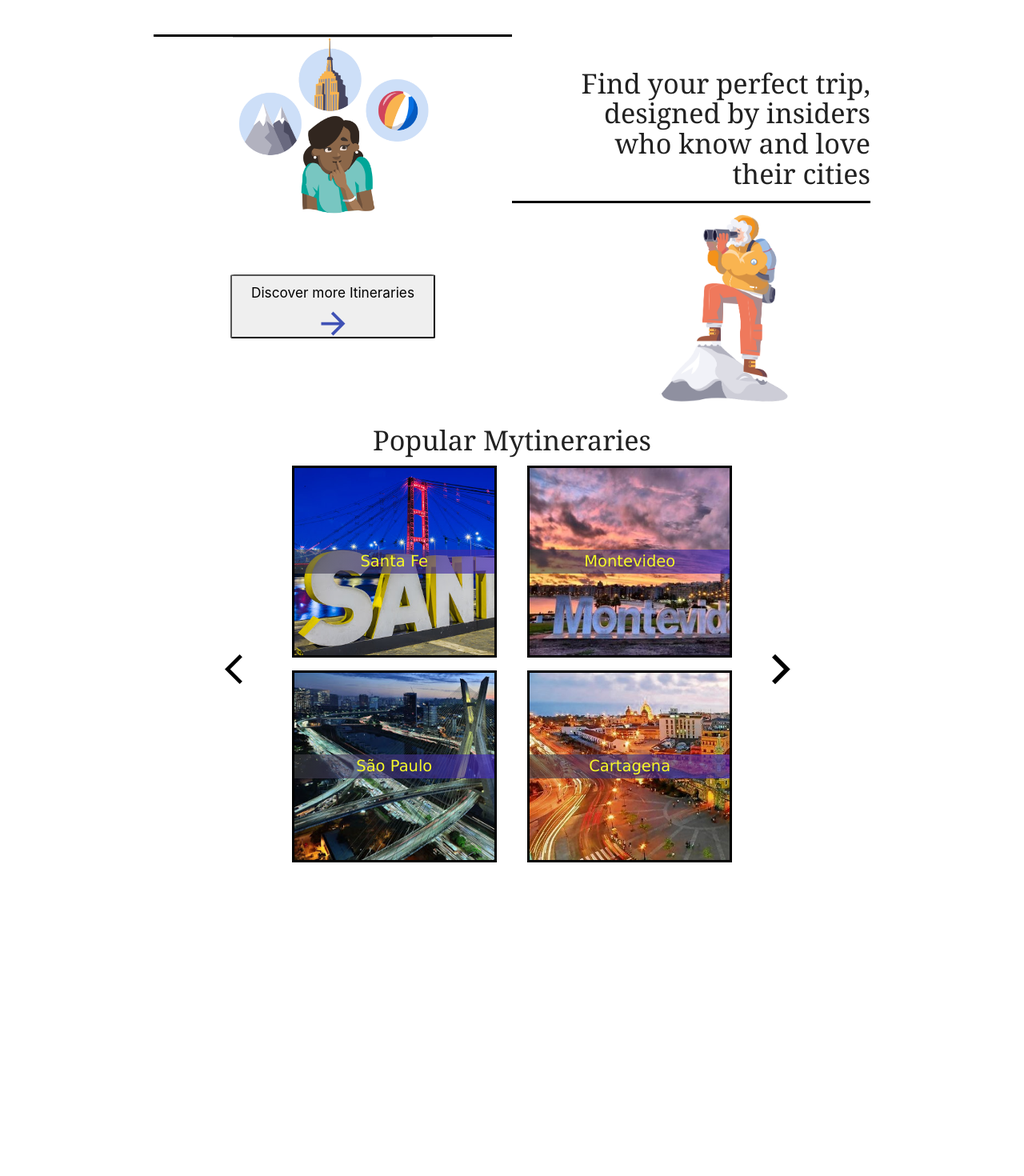
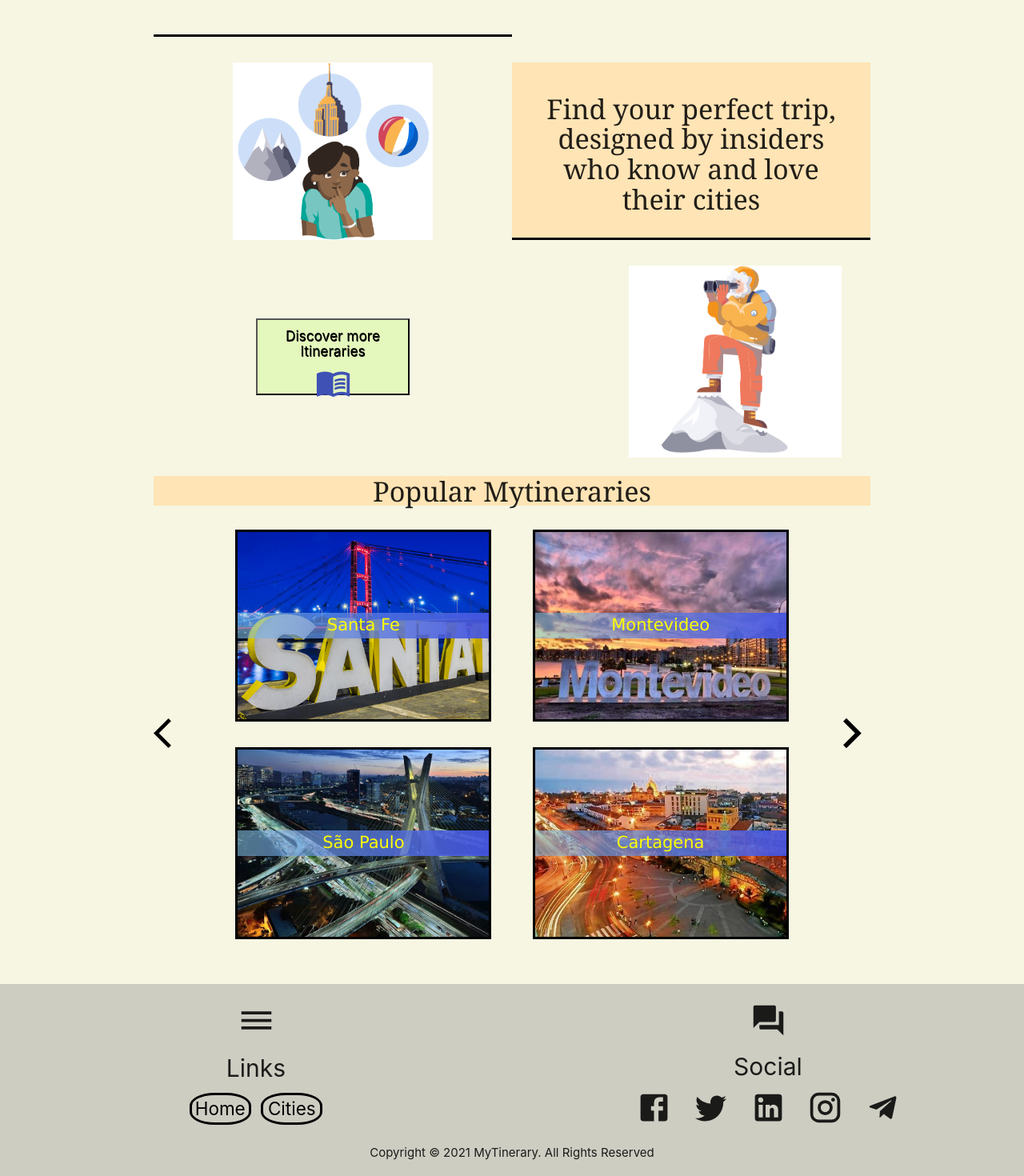
Before and after one commit to FranciscoFlorentin/FlorentinMytinerary, a React (Create React App) app in the folder frontend/: page / in a window 1280 px wide. Shown: the part 594-2064 px from the top of the page at 80% size. Before the commit the page ends 1688 px from the top, so only its background shows below. Built offline with nearby package versions, Linux system fonts and the light colour scheme.

Commit message:
añadi componente Footer, modifique estilos del footer y retoque el componente Section

```diff
--- a/frontend/src/App.css
+++ b/frontend/src/App.css
@@ -3,7 +3,9 @@ html *{
   margin: 0;
   box-sizing: border-box;
 }
-
+body{
+  background-color: rgba(245, 243, 215, 0.700);
+}
 /* HEADER */
 header{
   display: flex!important;
@@ -17,14 +19,23 @@ header{
 /* Nav */
 #nav1{
   width: 20vw;
-  background-color: rgba(105, 105, 238, 0.829);
+  background-color: rgba(92, 92, 201, 0.678);
 }
 #nav1 ul{
   display: flex;
   justify-content: space-evenly;
 }
-
+.active{
+  background-color: rgb(136, 136, 248);
+}
+#nav1 ul p{
+  font-size: 1.7rem;
+}
 /* CAROUSEL */
+.tituloCar{
+  text-align: center;
+  background-color: moccasin;
+}
 .car1{
   display: flex;
   align-items: center;
@@ -34,22 +45,32 @@ header{
   margin: 0 0 !important;
   display: flex;
   flex-wrap: wrap;
-  justify-content: space-evenly;
+  justify-content: center;
+}
+.fotos:hover{
+  background-size: 35vw !important;
+  background-position: 40%;
+
+}
+.fotos div:hover{
+  font-size: 2vw;
+  color: yellow;
+  font-family: cursive;
 }
 .fotos{
-  margin-bottom: 2vh;
+  margin: 2vh 2vw;
   border: solid black;
   display: flex;
   justify-content: center;
   align-items: center;
 }
 .nombreCiudad{
-  color: rgb(245, 248, 41);
-  font-size: 1.3rem;
+  color: yellow;
+  font-size: 1.4rem;
   font-family: 'Lucida Sans', 'Lucida Sans Regular', 'Lucida Grande', 'Lucida Sans Unicode', Geneva, Verdana, sans-serif;
   text-align: center;
   width: 100%;
-  background-image: -webkit-linear-gradient( top left, hsla(120, 1%, 25%, 0.603), #4328bba6);
+  background-image: -webkit-linear-gradient( top left,#88c9e78e, #4454e2f1);
 }
 .car1 button{
   background-color: rgba(0, 128, 0, 0);
@@ -66,10 +87,18 @@ section{
 }
 .logo{
   border-bottom: solid rgb(0, 0, 0);
+  margin-bottom: 4vh;
 }
 .textoLogo{
-  border-bottom: solid black;
+  border-bottom: solid rgb(0, 0, 0);
   padding: 2vh 0;
+  background-color: moccasin;
+  width: 50%;
+  text-align: center;
+}
+.logoTexto{
+  display: flex;
+  margin-bottom: 4vh;
 }
 .divCall1{
   height: 30vh;
@@ -82,7 +111,61 @@ section{
   align-items: center;
 }
 .botonCall{
-  border-radius: 2%;
-  height: 10vh;
-  width: 20vw;
+  background-color: rgba(188, 248, 109, 0.329);
+  text-shadow: 0.5px 0.5px;
+  border-radius: 0%;
+  height: 12vh;
+  width: 15vw;
 }
+/* Footer */
+footer{
+  margin-top: 5vh;
+  height: 30vh;
+  display: flex;
+  background-color: rgba(160, 160, 160, 0.479);
+}
+.footerDiv0{
+  display: flex;
+  justify-content: space-around;
+  height: 25vh;
+  padding: 2vh 0;
+
+}
+.footerDiv1{
+  width: 50%;
+  display: flex;
+  flex-direction: column;
+  align-items: center;
+  justify-content: space-evenly;
+}
+.footerDiv1 p{
+  font-size: 2rem;
+
+}
+.navFooter{
+  display: flex;
+  justify-content: space-evenly;
+  width: 15vw;
+}
+.navFooter div{
+  height: 5vh;
+  width: 6vw;
+  border: solid black;
+  border-radius: 40%;
+  text-align: center;
+}
+.navFooter div:hover,.footerRedes svg:hover{
+  background-color: rgba(240, 230, 140, 0.534);
+  border-radius: 40%;
+}
+.navFooter p{
+  font-size: 1.5rem;
+}
+.footerRedes{
+  width: 30vw;
+  display: flex;
+  justify-content: space-evenly;
+}
+.footerText{
+  text-align: center;
+}
--- a/frontend/src/App.js
+++ b/frontend/src/App.js
@@ -12,7 +12,7 @@ function App() {
       <BrowserRouter>
         <Header />
         <Route exact path="/" component={Section} />
-        <Route path="/cities" component={Cities} />
+        <Route exact path="/cities" component={Cities} />
         <Footer />
       </BrowserRouter>
     </div>
--- a/frontend/src/components/CallToAction.js
+++ b/frontend/src/components/CallToAction.js
@@ -1,11 +1,11 @@
 import React from 'react'
 import {Link} from "react-router-dom";
-import ArrowForwardIcon from '@material-ui/icons/ArrowForward';
+import MenuBookIcon from '@material-ui/icons/MenuBook';
 const CallToAction = () => {
     return (
         <div className="divCall1">
             <div className="divCall2">
-                <Link><button className="botonCall"><h6>Discover more Itineraries</h6><ArrowForwardIcon color="primary" /></button></Link>
+                <Link to="/cities"><button className="botonCall"><h6>Discover more Itineraries</h6><MenuBookIcon color="primary" /></button></Link>
             </div>
             <div style={{width:"50%",backgroundImage:"url('./assets/Screenshot_2.png')",
                 backgroundSize:"contain", backgroundRepeat:"no-repeat",backgroundPositionX:"80%"}}>
--- a/frontend/src/components/Carousel.js
+++ b/frontend/src/components/Carousel.js
@@ -27,16 +27,16 @@ const Carousel = () => {
     const [indiceActual,setIndiceActual]=useState(0);
     return (
         <>
-            <h4 style={{textAlign:"center"}}>Popular Mytineraries</h4>
+            <h4 className="tituloCar">Popular Mytineraries</h4>
             <div className="car1">
                 <button onClick={ (indiceActual!==0) ? ( ()=>setIndiceActual(indiceActual-1) )
                     : (()=>setIndiceActual(2) )}><ArrowBackIosIcon/></button>
 
-                <div className="car2 container">
+                <div className="car2 ">
                     {slides[indiceActual].map(slider=>{
-                        return <div className="fotos col s6" key={slider.ciudad}
+                        return <div className="fotos " key={slider.ciudad}
                         style={{
-                            width:"20vw",
+                            width:"25vw",
                             height:"30vh",
                             backgroundImage:`url("${slider.dir}")`,
                             backgroundRepeat:"no-repeat",
--- a/frontend/src/components/Cities.js
+++ b/frontend/src/components/Cities.js
@@ -3,6 +3,10 @@ const Cities=()=>{
         <>
             <section className="container">
                 <h1>Componente cities</h1>
+                <h1>hola</h1><h1>hola</h1>
+                <h1>hola</h1>
+                <h1>hola</h1>
+                <h1>hola</h1><h1>hola</h1><h1>hola</h1><h1>hola</h1><h1>hola</h1><h1>hola</h1><h1>hola</h1><h1>hola</h1><h1>hola</h1><h1>hola</h1><h1>hola</h1><h1>hola</h1><h1>hola</h1><h1>hola</h1><h1>hola</h1><h1>hola</h1>
             </section>
         </>
     )
--- a/frontend/src/components/Footer.js
+++ b/frontend/src/components/Footer.js
@@ -1,8 +1,35 @@
-
+import DehazeIcon from '@material-ui/icons/Dehaze';
+import FacebookIcon from '@material-ui/icons/Facebook';
+import TwitterIcon from '@material-ui/icons/Twitter';
+import LinkedInIcon from '@material-ui/icons/LinkedIn';
+import InstagramIcon from '@material-ui/icons/Instagram';
+import TelegramIcon from '@material-ui/icons/Telegram';
+import ForumIcon from '@material-ui/icons/Forum';
+import { Link } from 'react-router-dom';
 const Footer=()=>{
     return (
         <>
             <footer>
+                <div>
+                    <div className="footerDiv0">
+                        <div className="footerDiv1">
+                            <div><DehazeIcon /></div>
+                            <p>Links</p>
+                            <div className="navFooter">
+                                <Link to="/" style={{color:"black"}}><div><p>Home</p></div></Link>
+                                <Link to="/cities" style={{color:"black"}}><div><p>Cities</p></div></Link>
+                            </div>
+                        </div>
+                        <div className="footerDiv1">
+                            <div><ForumIcon/></div>
+                            <p>Social</p>
+                            <div className="footerRedes"><FacebookIcon /><TwitterIcon /><LinkedInIcon /><InstagramIcon /><TelegramIcon /></div>
+                        </div>
+                    </div>
+                </div>
+                <div className="footerText">
+                    <p>Copyright © 2021 MyTinerary. All Rights Reserved</p>
+                </div>
             </footer>
         </>
     )
--- a/frontend/src/components/Logo.js
+++ b/frontend/src/components/Logo.js
@@ -10,11 +10,14 @@ const Logo=()=>{
                 width: "50%",
                 height: "30vh"}}>
             </div>
-            <div style={{display:"flex"}}>
+            <div className="logoTexto">
                 <div style={{width:"50%",backgroundImage:"url('./assets/Screenshot_1.png')",
                     backgroundSize:"contain", backgroundRepeat:"no-repeat",backgroundPositionX:"50%"}}>
                 </div>
-                <h4 class="textoLogo" style={{alignContent:"right", width:"50%", textAlign:"right", padding:""}}>Find your perfect trip,<br></br> designed by insiders <br></br>who know and love<br></br> their cities</h4>
+                <div className="textoLogo">
+                    <h4>Find your perfect trip,<br></br> designed by insiders <br></br>who know and love<br></br> their cities</h4>
+                </div>
+
             </div>
         </>
     )
```
Also changed, not shown: frontend/public/assets/Screenshot_1.png, 1 other file (tests, documents, lock files or other folders).
